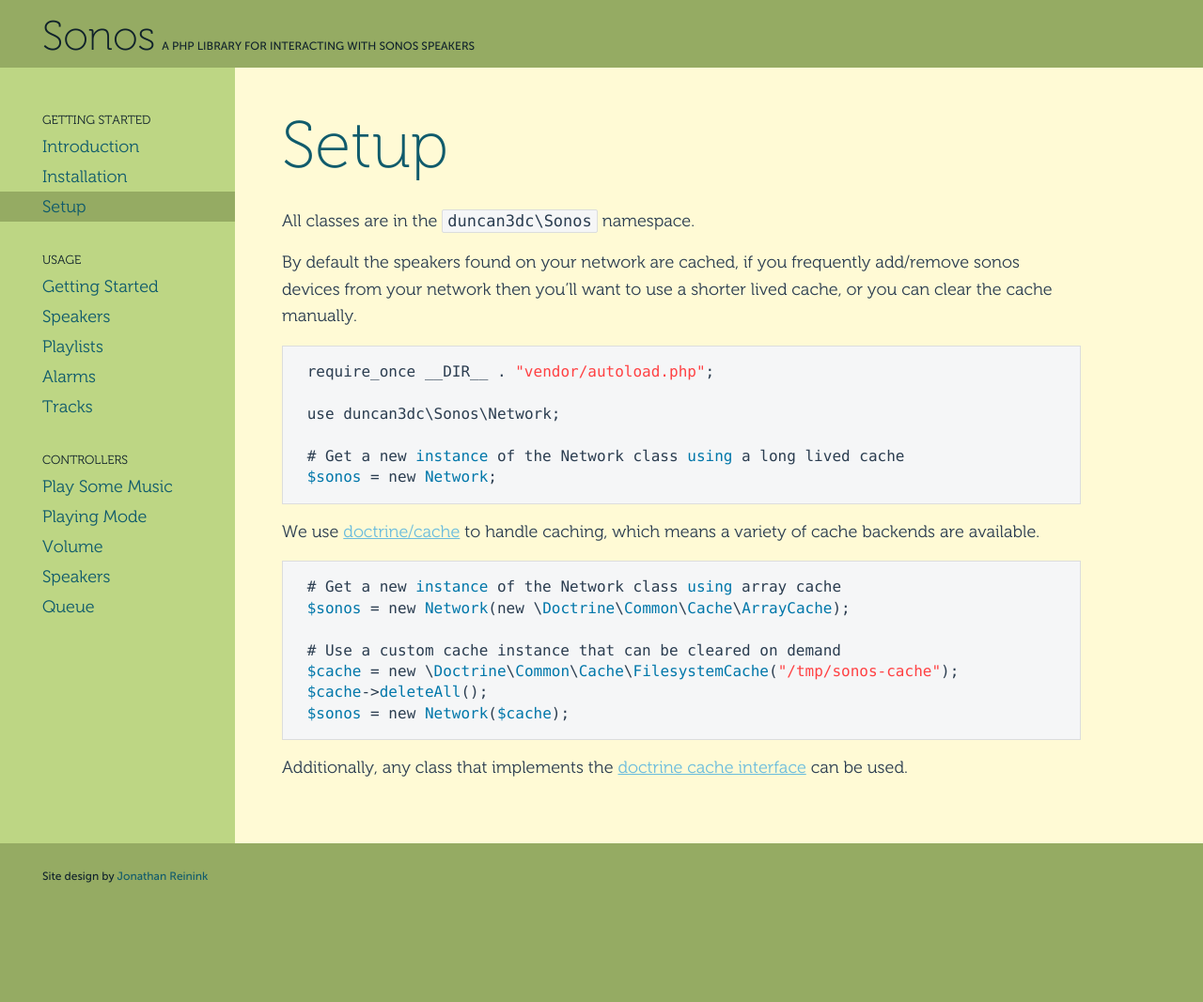
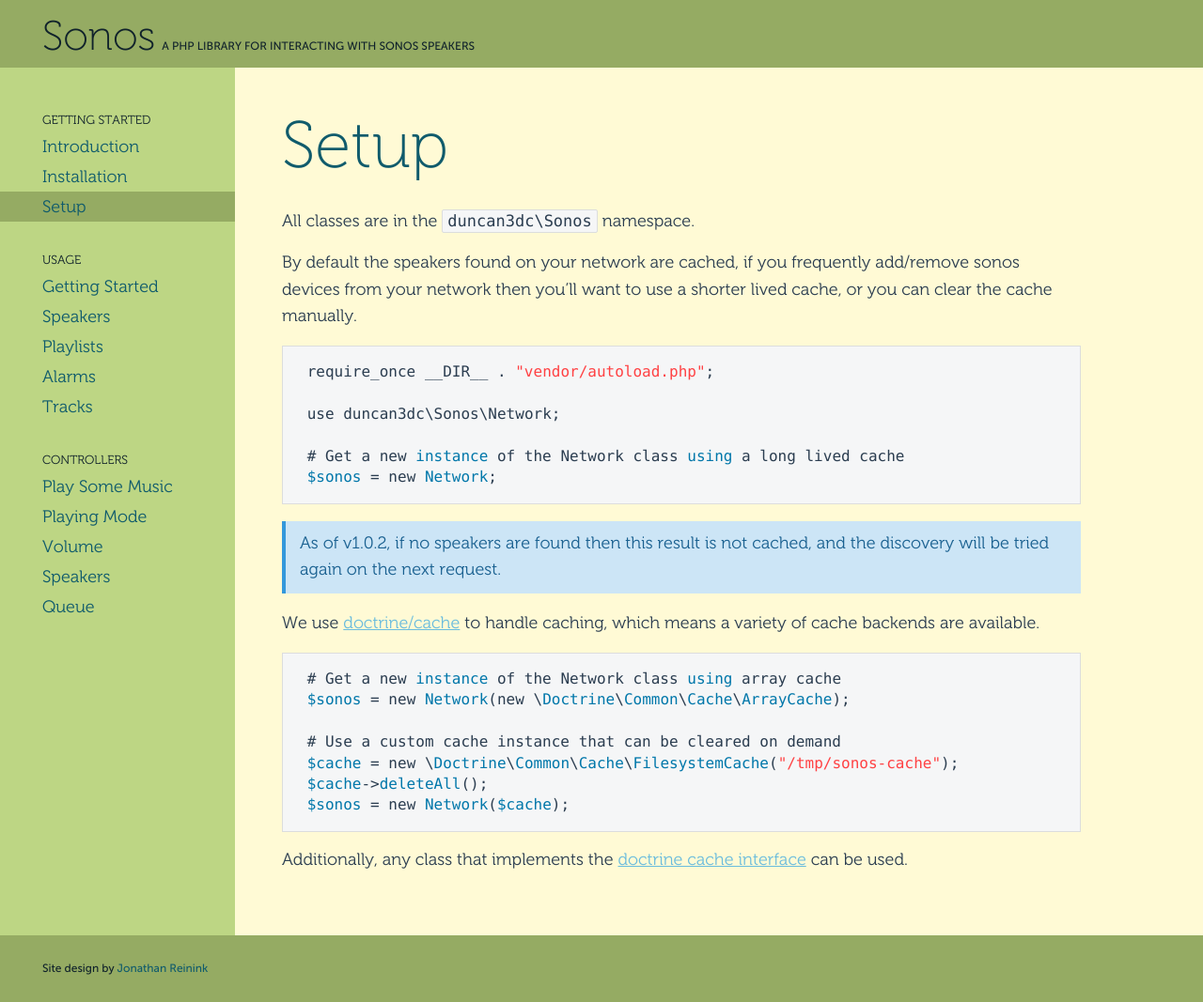
Before and after one commit to duncan3dc/sonos, a Jekyll site: the page built from setup.md, in a window 1280 px wide. Shown: the whole page at 94% size. Built offline with Jekyll 4.4.1, drawn with Linux system fonts in a browser that asks for light colours; nearby versions of some CDN libraries; before the commit the page ends 969 px from its top, so only the background shows below that.

Commit message:
Updated the docs to version 1.0.2

```diff
--- a/setup.md
+++ b/setup.md
@@ -17,6 +17,9 @@ By default the speakers found on your network are cached, if you frequently add/
  $sonos = new Network;
 ~~~
 
+<p class="message-info">As of v1.0.2, if no speakers are found then this result is not cached, and the discovery will be tried again on the next request.</p>
+
+
 
 We use [doctrine/cache](http://doctrine-common.readthedocs.org/en/latest/reference/caching.html) to handle caching, which means a variety of cache backends are available.
 
```
